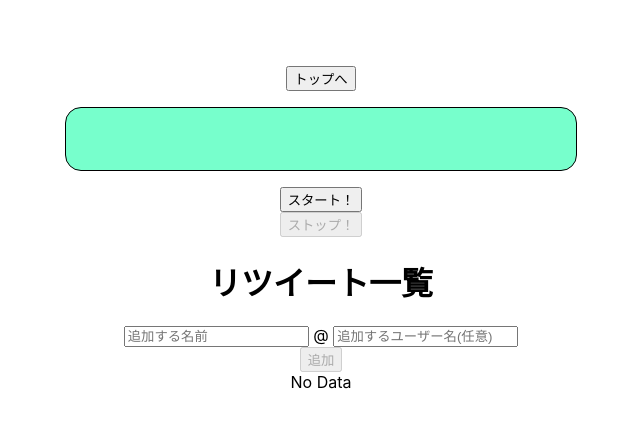
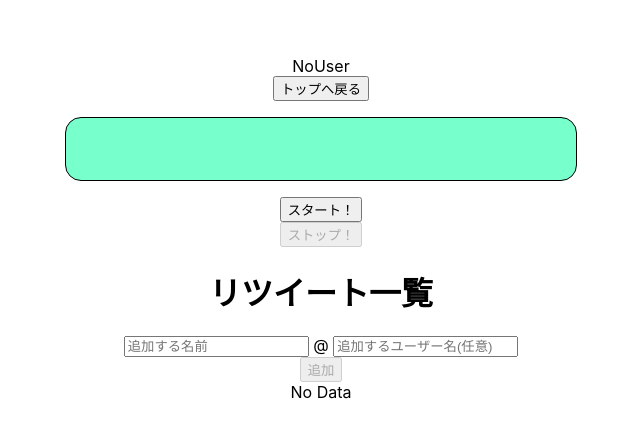
Before and after one commit to mitsuki3553/practice-twitter-api, a Next.js app: page /retweet/1 in a window 1280 px wide. Shown: the part 171-608 px from the top of the page, without its empty margins (319-959 px from the left). Built offline with nearby package versions, Linux system fonts and the light colour scheme.

Commit message:
♻️ ヘッダーの切り出し

```diff
--- /dev/null
+++ b/src/components/header/index.tsx
@@ -0,0 +1,36 @@
+import Image from "next/image";
+import { useRouter } from "next/router";
+
+import { useSharedState } from "src/utils/globalState";
+
+export const Header = () => {
+  const [user] = useSharedState("user");
+  const { replace } = useRouter();
+
+  return (
+    <>
+      {user ? (
+        <>
+          <Image
+            src={user.data.profile_image_url}
+            alt="プロフ画像"
+            height={50}
+            width={50}
+          />
+          <div>
+            {user.data.name}@{user.data.username}
+          </div>
+        </>
+      ) : (
+        <div>NoUser</div>
+      )}
+      <button
+        onClick={() => {
+          replace("/");
+        }}
+      >
+        トップへ戻る
+      </button>
+    </>
+  );
+};
--- a/src/pages/retweet/[tweet]/index.tsx
+++ b/src/pages/retweet/[tweet]/index.tsx
@@ -1,8 +1,10 @@
 import { useState } from "react";
 import type { NextPage } from "next";
 import { useRouter } from "next/router";
+
 import styles from "src/styles/Home.module.css";
 import { useSharedState } from "src/utils/globalState";
+import { Header } from "src/components/header";
 
 const User: NextPage = () => {
   const { query, replace } = useRouter();
@@ -34,19 +36,11 @@ const User: NextPage = () => {
 
   return (
     <main className={styles.main}>
-      <button
-        onClick={() => {
-          replace("/");
-        }}
-      >
-        トップへ
-      </button>
+      <Header />
       <div className={styles.box2}>{name}</div>
-
       <button onClick={handleStart} disabled={timer}>
         スタート！
       </button>
-
       <button onClick={handleStop} disabled={!timer}>
         ストップ！
       </button>
```
Also changed, not shown: src/pages/[user]/index.tsx (+2 -16 lines).
